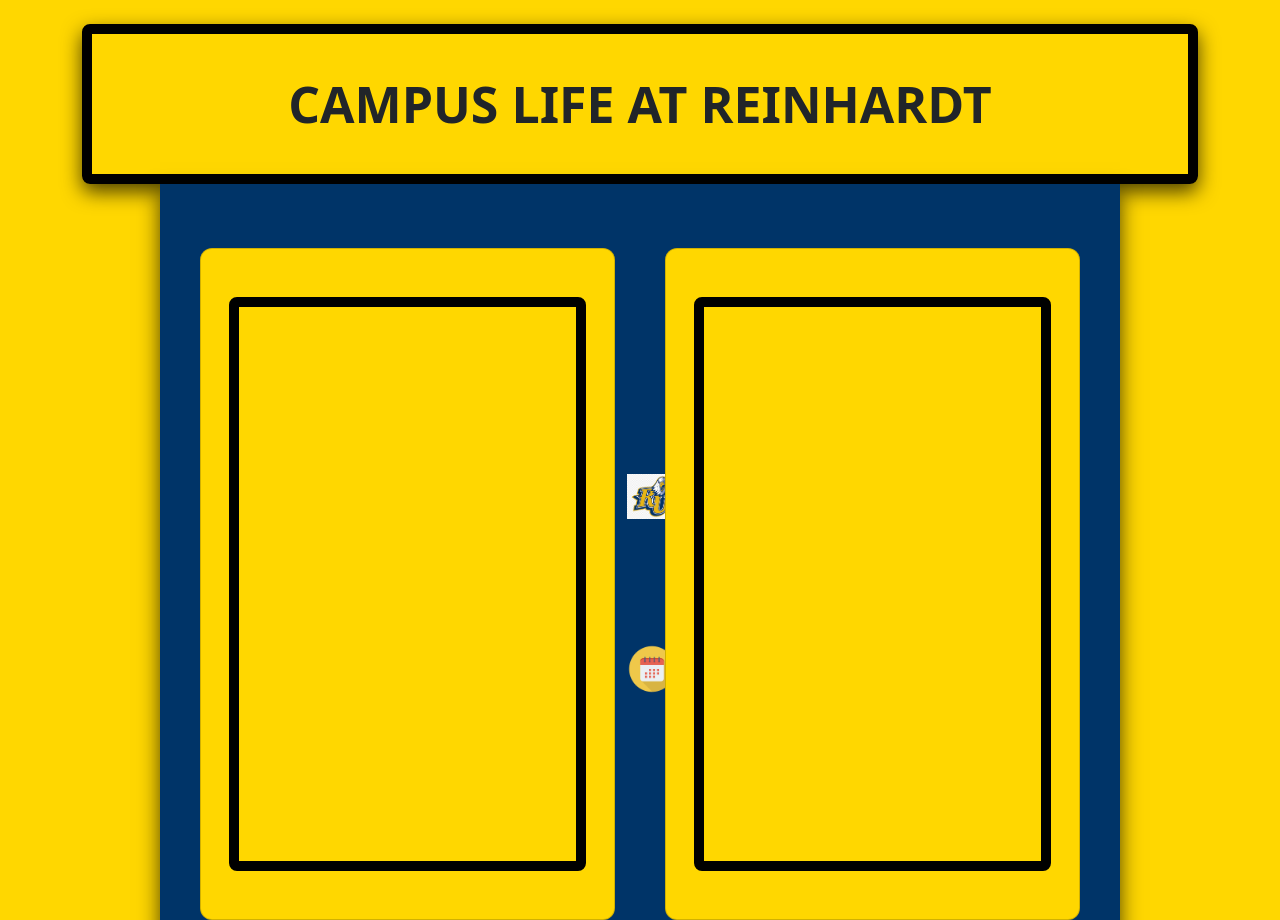
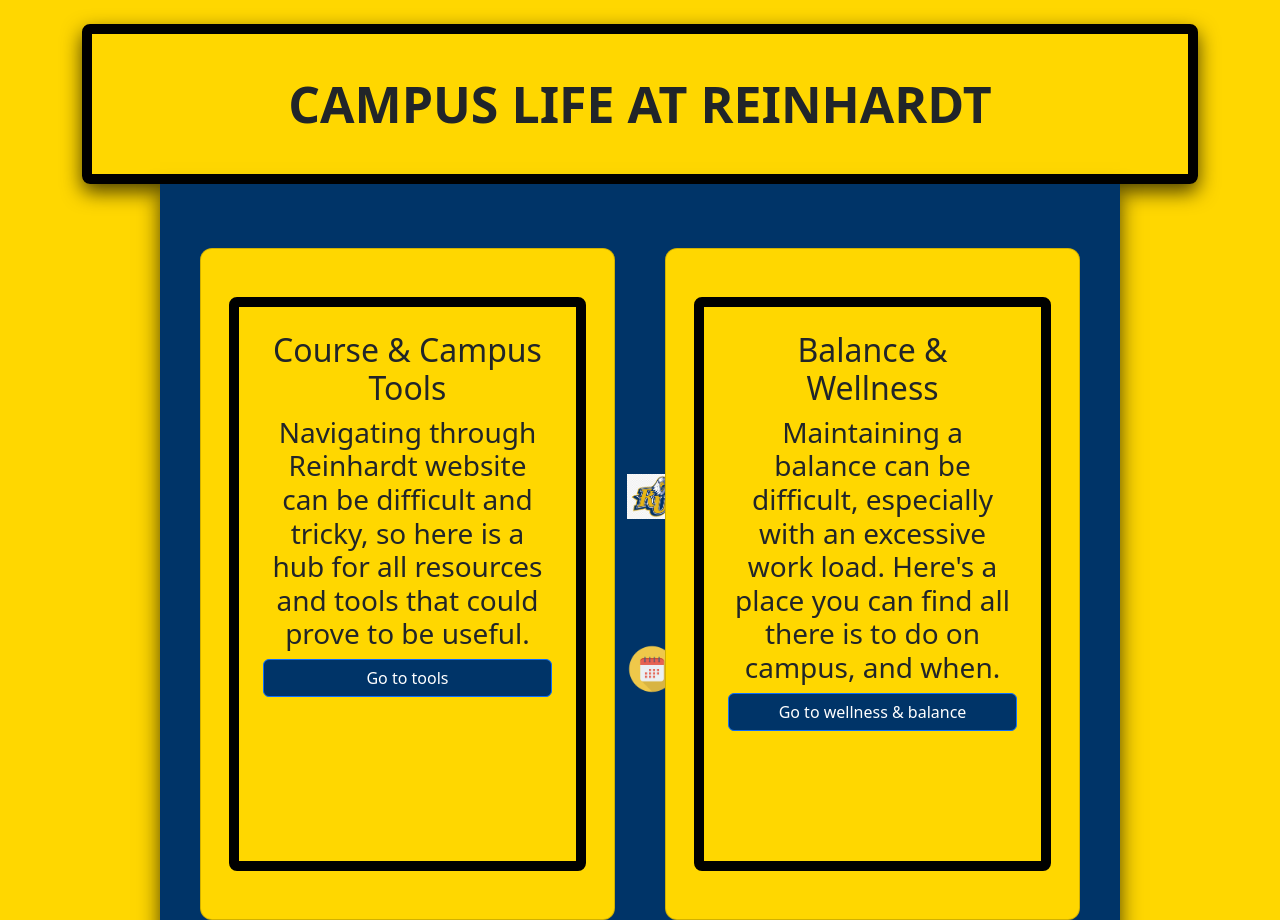
Before and after one commit to Gavina200761/campus-life-super-app, a plain HTML site: page index.html in a window 1280 px wide. Shown: the top 920 px of the page. Drawn offline with nearby package versions, Linux system fonts and the light colour scheme.

Commit message:
The structure of the first page is about complete and the other pages are now linked to it. Following will be the contruction of the other pages.

```diff
--- a/css/style.css
+++ b/css/style.css
@@ -43,8 +43,17 @@ body {
 
 .innerout {
     display: flex;
+    flex-direction: column;
     border: 10px solid black;
     border-radius: 8px;
     height: 98%;
     width: 98%;
+
+    text-align: center;
 }
+
+.btn {
+    background-color: #003468;
+    color: white;
+    /*Correct button size*/
+}
--- a/index.html
+++ b/index.html
@@ -21,8 +21,10 @@
         <div class="container d-flex justify-content-center justify-content-between blue-panel">
             <!--This is the card for course and campus tools.-->
             <div class="card my-4 p-4 d-flex justify-content-center outpage">
-                <div class="container my-4 p-4 innerout">
-
+                <div class="container my-4 p-4 innerout"> <!--Correct font-->
+                    <h2>Course & Campus Tools</h2>
+                    <h3>Navigating through Reinhardt website can be difficult and tricky, so here is a hub for all resources and tools that could prove to be useful.</h3>
+                    <a class="btn btn-primary w-65 h-45" width="75" href="course-campus-tools.html">Go to tools</a>
                 </div>
             </div>
             <!--This container holds the external links to Reinhardt's homepage and academic calendar. [correct placement]-->
@@ -32,8 +34,10 @@
             </div>
             <!--This is the card for the balance and wellness page.-->
             <div class="card my-4 p-4 d-flex justify-content-center outpage">
-                <div class="container my-4 p-4 innerout">
-
+                <div class="container my-4 p-4 innerout"> <!--Correct font-->
+                    <h2>Balance & Wellness</h2>
+                    <h3>Maintaining a balance can be difficult, especially with an excessive work load. Here's a place you can find all there is to do on campus, and when.</h3>
+                    <a class="btn btn-primary w-65 h-45" href="balance-wellness.html">Go to wellness & balance</a>
                 </div>
             </div>
         </div>
```
